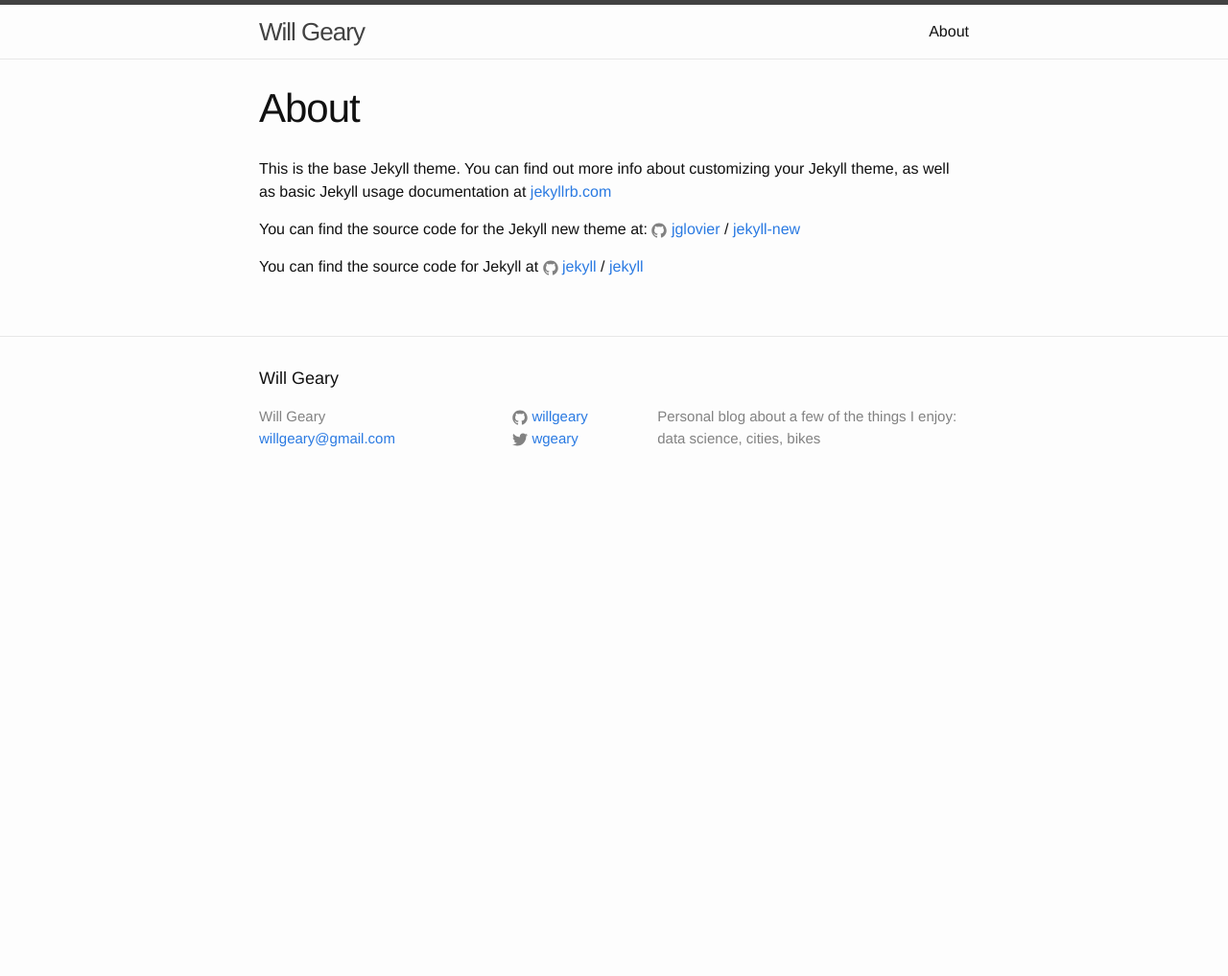
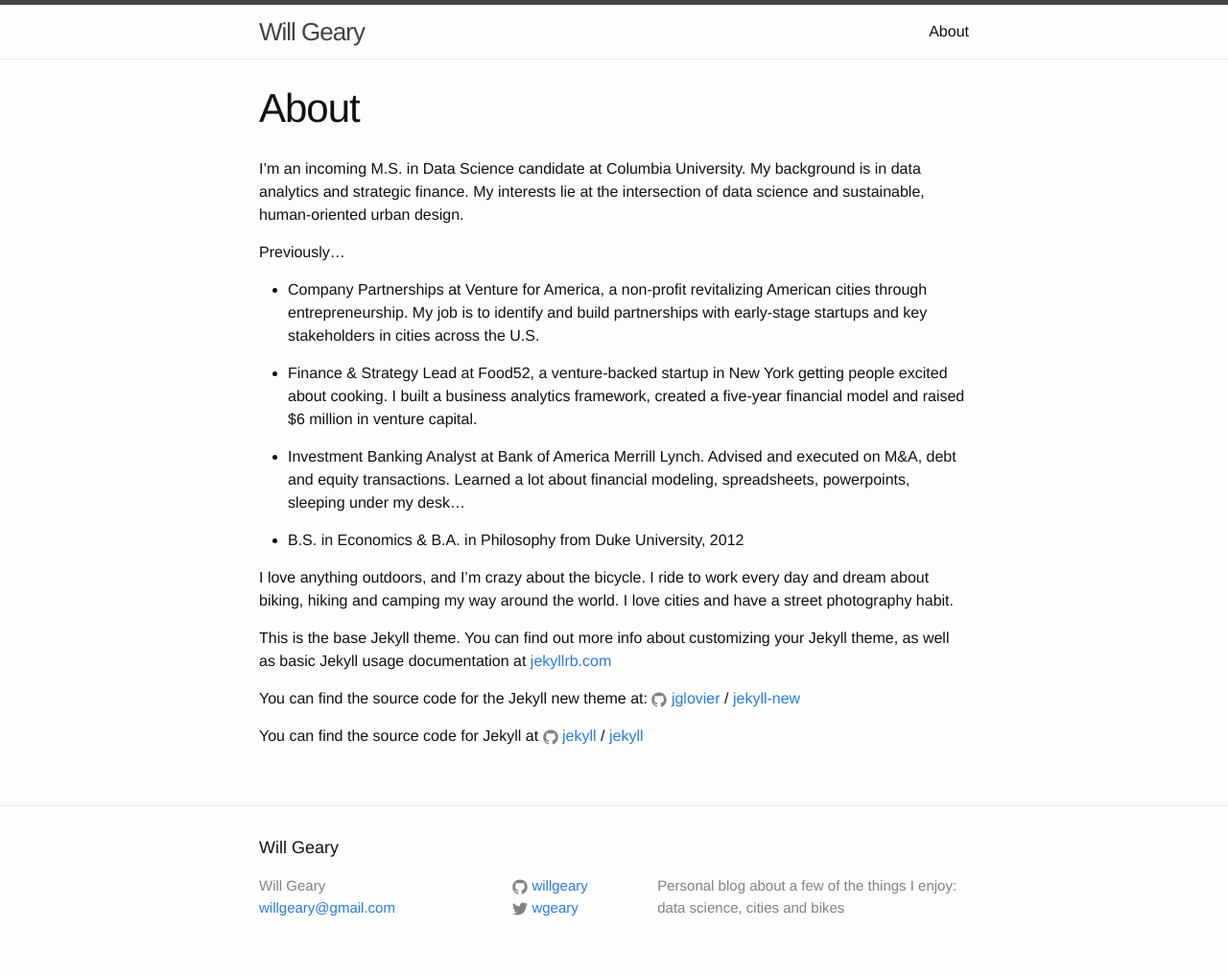
Before and after one commit to willgeary/willgeary.github.io, a Jekyll site: the page built from about.md, in a window 1280 px wide. Shown: the whole page at 96% size. Built offline with Jekyll 4.4.1, drawn with Linux system fonts in a browser that asks for light colours; before the commit the page ends 900 px from its top, so only the background shows below that.

Commit message:
Save my work

```diff
--- a/_config.yml
+++ b/_config.yml
@@ -9,7 +9,7 @@
 title: Will Geary
 email: willgeary@gmail.com
 description: > # this means to ignore newlines until "baseurl:"
-  Personal blog about a few of the things I enjoy: data science, cities, bikes
+  Personal blog about a few of the things I enjoy: data science, cities and bikes
 baseurl: "" # the subpath of your site, e.g. /blog
 url: "http://yourdomain.com" # the base hostname & protocol for your site
 twitter_username: wgeary
--- a/about.md
+++ b/about.md
@@ -3,6 +3,22 @@ layout: page
 title: About
 permalink: /about/
 ---
+
+I'm an incoming M.S. in Data Science candidate at Columbia University. My background is in data analytics and strategic finance. My interests lie at the intersection of data science and sustainable, human-oriented urban design.
+
+Previously...
+
+* Company Partnerships at Venture for America, a non-profit revitalizing American cities through entrepreneurship. My job is to identify and build partnerships with early-stage startups and key stakeholders in cities across the U.S.
+
+* Finance & Strategy Lead at Food52, a venture-backed startup in New York getting people excited about cooking. I built a business analytics framework, created a five-year financial model and raised $6 million in venture capital.
+
+* Investment Banking Analyst at Bank of America Merrill Lynch. Advised and executed on M&A, debt and equity transactions. Learned a lot about financial modeling, spreadsheets, powerpoints, sleeping under my desk...
+
+* B.S. in Economics & B.A. in Philosophy from Duke University, 2012
+
+I love anything outdoors, and I'm crazy about the bicycle. I ride to work every day and dream about biking, hiking and camping my way around the world. I love cities and have a street photography habit.
+
+
 
 This is the base Jekyll theme. You can find out more info about customizing your Jekyll theme, as well as basic Jekyll usage documentation at [jekyllrb.com](http://jekyllrb.com/)
 
```
